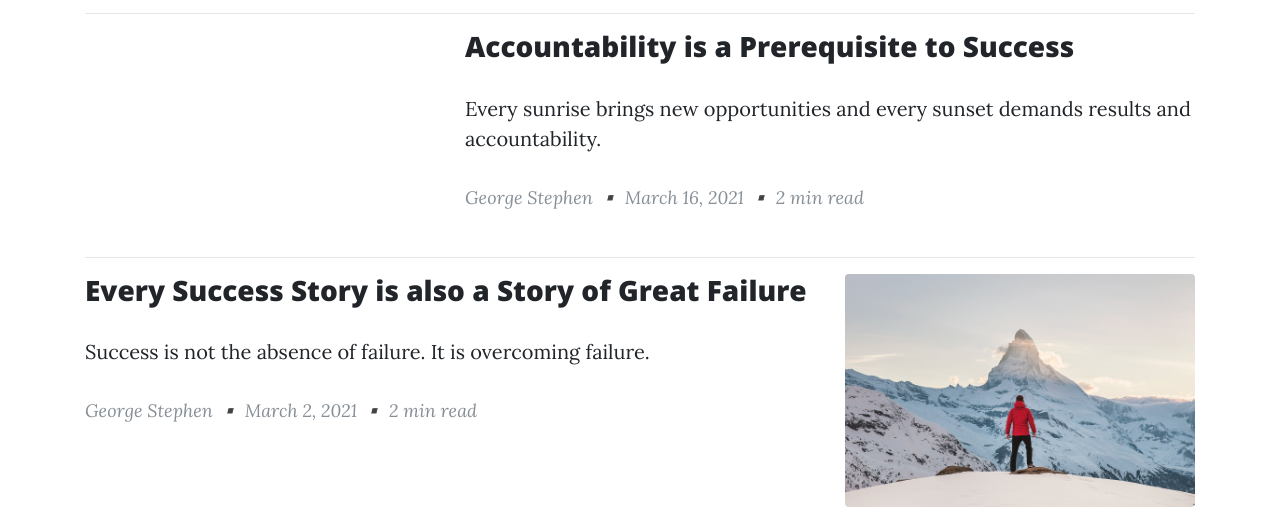
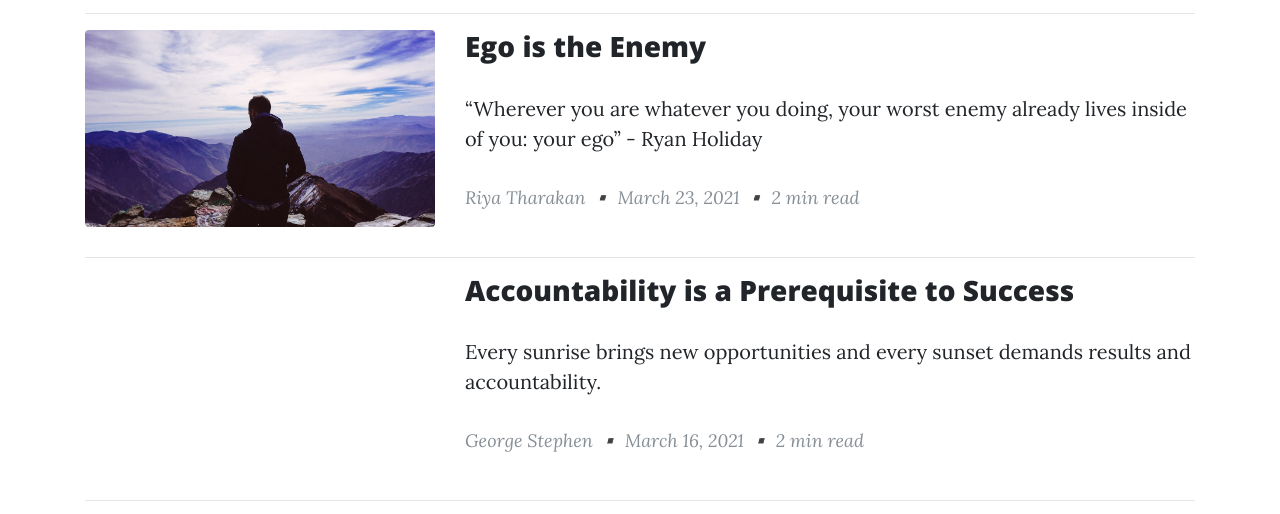
Before and after one commit to GeorgeStep-mywork/theweeklywrap, a website: page index.html in a window 1280 px wide. Shown: the part 2489-3003 px from the top of the page. Drawn offline with nearby package versions, Linux system fonts and the light colour scheme.

Commit message:
Added Post 19

```diff
--- a/index.html
+++ b/index.html
@@ -292,6 +292,31 @@
 
   <hr>
 
+  <!-- Project One -->
+  <div class="content"><div class="row">
+    <div class="col-md-4">
+      <a href="post19-ego-is-an-enemy.html">
+        <img class="img-fluid rounded mb-3 mb-md-0" src="img/dan-gold-f1kJknzlrtc-unsplash.jpg" alt="">
+      </a>
+    </div>
+    <div class="col-md-8">
+      <a href="post19-ego-is-an-enemy.html"><h3>Ego is the Enemy
+      </h3>
+      </a>
+      <p>“Wherever you are whatever you doing, your worst enemy already lives inside of you: your ego” - Ryan Holiday
+      </p>
+        <p style="font-size: 18px;
+  font-style: italic;
+  margin-top: 0;
+  color: #868e96;">Riya Tharakan ▪️ March 23, 2021 ▪️ 2 min read</p>
+      <!-- <a class="btn btn-primary" href="post5_5_takes_courage.html">Read it</a> -->
+    </div>
+  </div></div>
+<!-- /.row -->
+
+<hr>
+
+
           <!-- Project One -->
     <div class="content"><div class="row">
       <div class="col-md-4">
```
